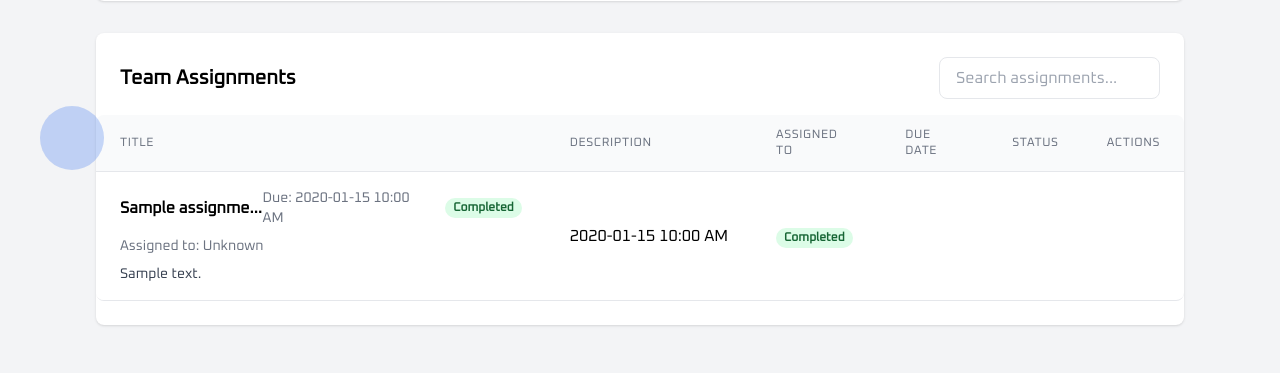
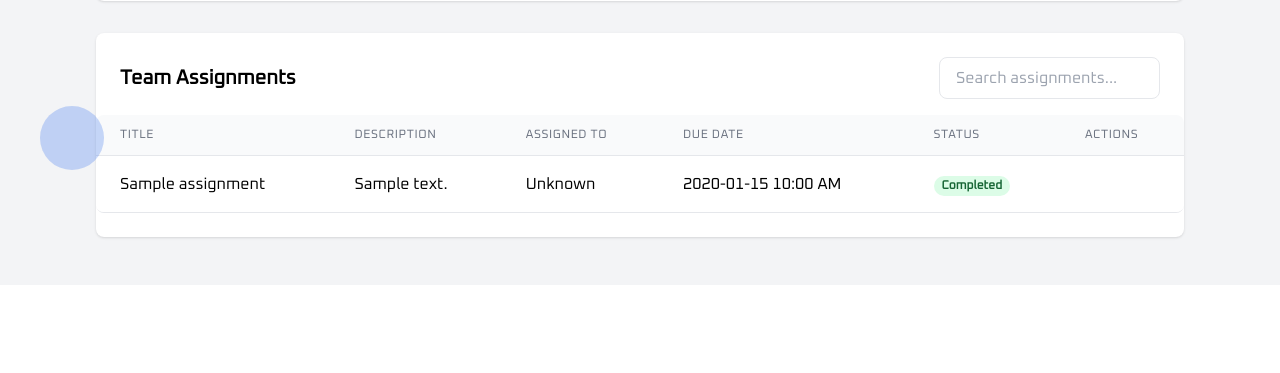
Before and after one commit to tueftlerdog/CoralAIScouting, a Flask app: template app/templates/team/manage.html in a window 1280 px wide. Shown: the part 590-963 px from the top of the page. After the commit the page ends 831 px from the top, so only its background shows below. Run offline with Flask 3, Linux system fonts and the light colour scheme; the template is opened without the code that fills it: most values are stand-ins (such as "Sample title", 1, 10 or a date in 2020); parts of the project's set-up code (start-up, migrations or seed data) failed here and were passed over; some libraries are stand-ins or nearby versions.

Commit message:
Fix an error

```diff
--- a/app/team/team_utils.py
+++ b/app/team/team_utils.py
@@ -373,7 +373,7 @@ class TeamManager(DatabaseManager):
             return False, "An internal error has occurred."
 
     @with_mongodb_retry(retries=3, delay=2)
-    async def update_assignment_status(
+    def update_assignment_status(
         self, assignment_id: str, user_id: str, new_status: str
     ):
         """Update the status of an assignment"""
@@ -483,6 +483,7 @@ class TeamManager(DatabaseManager):
             logging.error(f"Error deleting team: {str(e)}")
             return False, "An error occurred while deleting the team"
 
+    @with_mongodb_retry(retries=3, delay=2)
     async def delete_assignment(
         self, assignment_id: str, user_id: str
     ) -> Tuple[bool, str]:
--- a/app/templates/base.html
+++ b/app/templates/base.html
@@ -80,7 +80,7 @@
                         <div class="flex items-center space-x-2">
                             <img src="{{ url_for('auth.profile_picture', user_id=current_user.get_id()) }}"
                                  alt="Profile Picture"
-                                 class="w-8 h-8 rounded-full">
+                                 class="w-10 h-10 rounded-full">
                             <a href="{{ url_for('auth.profile', username=current_user.username) }}"
                                class="py-4 px-2 hover:text-blue-500">{{current_user.username}}</a>
                         </div>
--- a/app/templates/team/manage.html
+++ b/app/templates/team/manage.html
@@ -267,52 +267,15 @@
                             {% for assignment in assignments %}
                             <tr class="assignment-row {% if current_user.get_id() in assignment.assigned_to %}bg-blue-50{% endif %} hover:bg-gray-50"
                                 data-assignment-id="{{ assignment.id }}">
-                                <td class="px-6 py-4">
-                                    <div class="flex flex-col">
-                                        <div class="flex items-center justify-between mb-2">
-                                            <h3 class="font-semibold truncate max-w-xs">{{ assignment.title }}</h3>
-                                            <div class="flex items-center space-x-4">
-                                                <span class="text-sm text-gray-500">Due: {{ assignment.due_date.strftime('%Y-%m-%d %I:%M %p') if assignment.due_date else 'No due date' }}</span>
-                                                <span class="px-2 inline-flex text-xs leading-5 font-semibold rounded-full status-badge
-                                                    {% if assignment.status == 'completed' %}
-                                                        bg-green-100 text-green-800
-                                                    {% elif assignment.status == 'in_progress' %}
-                                                        bg-yellow-100 text-yellow-800
-                                                    {% else %}
-                                                        bg-gray-100 text-gray-800
-                                                    {% endif %}">
-                                                    {% if assignment.status == 'in_progress' %}
-                                                        In Progress
-                                                    {% else %}
-                                                        {{ assignment.status|title }}
-                                                    {% endif %}
-                                                </span>
-                                            </div>
-                                        </div>
-                                        <div class="text-sm text-gray-500 mb-2">
-                                            <span>Assigned to:
+                                <td class="px-6 py-4 whitespace-nowrap">{{ assignment.title }}</td>
+                                <td class="px-6 py-4 whitespace-normal">{{ assignment.description }}</td>
+                                <td class="px-6 py-4 whitespace-nowrap">
                                     {% for user_id in assignment.assigned_to %}
                                         {% set user = user_dict.get(user_id) %}
                                         <span class="{% if user_id == current_user.get_id() %}font-bold text-blue-600{% endif %}">
                                             {{ user.username if user else "Unknown" }}{% if not loop.last %}, {% endif %}
                                         </span>
                                     {% endfor %}
-                                            </span>
-                                        </div>
-                                        <div class="text-sm text-gray-700 overflow-hidden">
-                                            <div class="description-preview">
-                                                {{ assignment.description[:100] }}
-                                                {% if assignment.description|length > 100 %}
-                                                    <button onclick="toggleDescription(this)" class="text-blue-600 hover:text-blue-800 ml-1">See more</button>
-                                                {% endif %}
-                                            </div>
-                                            <div class="description-full hidden">
-                                                {{ assignment.description }}
-                                                <button onclick="toggleDescription(this)" class="text-blue-600 hover:text-blue-800 ml-1">See less</button>
-                                            </div>
-                                        </div>
-                                    </div>
-                                </td>
                                 <td class="px-6 py-4 whitespace-nowrap">
                                     {% if assignment.due_date %}
                                         {{ assignment.due_date.strftime('%Y-%m-%d %I:%M %p') }}
```
Also changed, not shown: app/team/routes.py (+31 -17 lines). Lines whose indentation alone changed are shown as unchanged.
